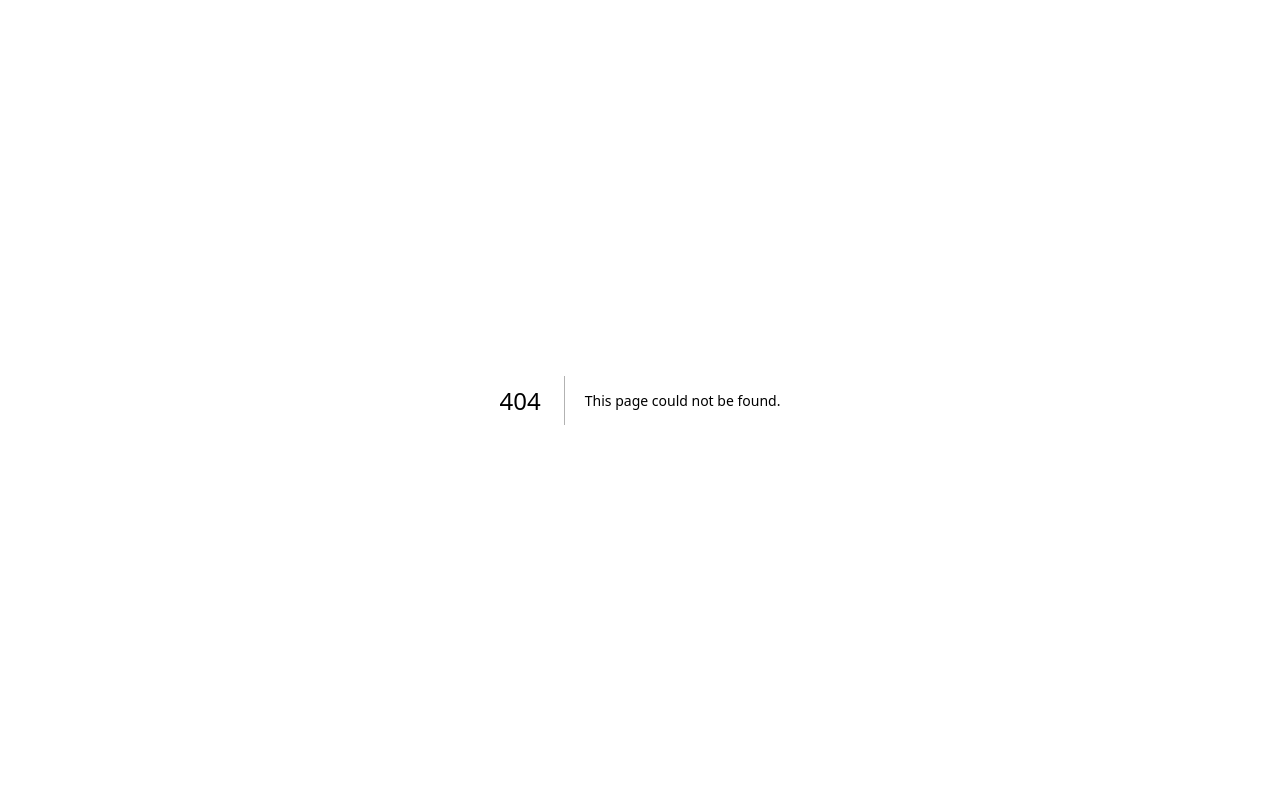
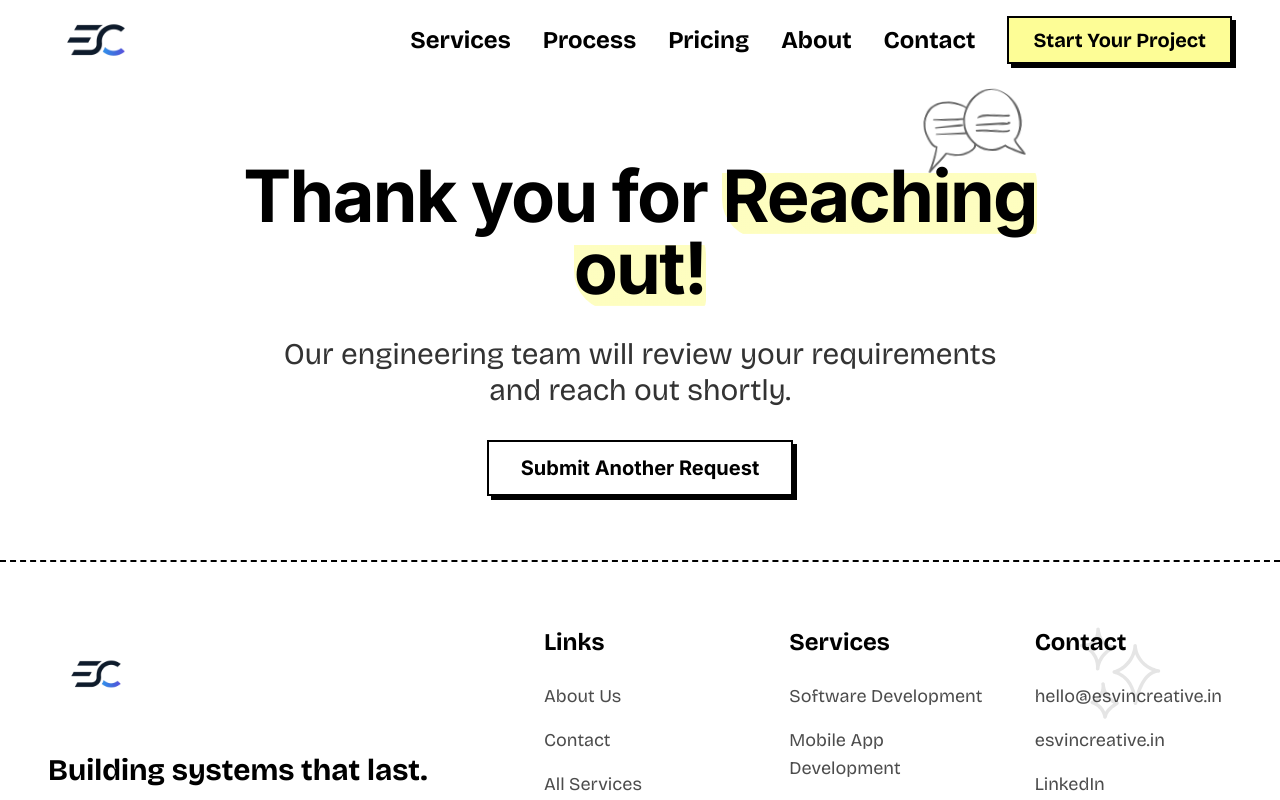
Before and after one commit to Esvin-Creative/esvin-creative-website, a Next.js app: page /contact-confirmed in a window 1280 px wide. Before the commit this address had no page. Shown: the top 800 px of the page. Built offline with nearby package versions, Linux system fonts and the light colour scheme.

Commit message:
feat: implement contact form redirect to dedicated confirmation page and add additional social profiles to schema metadata.

```diff
--- /dev/null
+++ b/app/contact-confirmed/ContactConfirmedPageClient.tsx
@@ -0,0 +1,40 @@
+"use client";
+
+import Navbar from "@/components/Navbar";
+import Footer from "@/components/Footer";
+import { motion } from "framer-motion";
+import Image from "next/image";
+import SketchHighlight from "@/components/SketchHighlight";
+
+
+export default function ContactConfirmedPageClient() {
+  return (
+    <main className="min-h-screen">
+      <Navbar />
+
+      <section className="relative pt-40 pb-16 px-6 md:px-12 max-w-5xl mx-auto text-center overflow-hidden">
+        <Image src="/assets/icons/speech-bubble-drawn.svg" alt="" width={100} height={100} className="absolute top-20 right-10 md:right-32 opacity-60 animate-wobble" />
+
+        <motion.div
+          initial={{ opacity: 0, y: 20 }}
+          animate={{ opacity: 1, y: 0 }}
+          transition={{ duration: 0.5 }}
+        >
+          <h1 className="text-5xl md:text-7xl font-bold text-black tracking-tight mb-8">
+            Thank you for <SketchHighlight color="yellow">Reaching out!</SketchHighlight>
+          </h1>
+          <p className="text-2xl md:text-3xl font-ultra text-black/80 leading-relaxed max-w-3xl mx-auto">
+            Our engineering team will review your requirements and reach out shortly.
+          </p>
+          <button
+            className="mt-8 px-8 py-3 bg-white sketch-border sketch-shadow text-black font-bold text-xl hover:bg-highlight-yellow transition-colors"
+          >
+            Submit Another Request
+          </button>
+        </motion.div>
+      </section>
+
+      <Footer />
+    </main>
+  );
+}
--- /dev/null
+++ b/app/contact-confirmed/page.tsx
@@ -0,0 +1,28 @@
+import type { Metadata } from "next";
+import ContactConfirmedPageClient from "./ContactConfirmedPageClient";
+
+export const metadata: Metadata = {
+  title: "Thank You | Esvin Creative",
+  description: "Thank you for contacting Esvin Creative's engineering team. We will get back to you soon.",
+  alternates: {
+    canonical: "https://www.esvincreative.in/contact-confirmed",
+  },
+};
+
+export default function ContactConfirmedPage() {
+  const breadcrumbSchema = {
+    "@context": "https://schema.org",
+    "@type": "BreadcrumbList",
+    "itemListElement": [
+      { "@type": "ListItem", "position": 1, "name": "Home", "item": "https://www.esvincreative.in" },
+      { "@type": "ListItem", "position": 2, "name": "Contact" }
+    ]
+  };
+
+  return (
+    <>
+      <script id="breadcrumb-schema" type="application/ld+json" dangerouslySetInnerHTML={{ __html: JSON.stringify(breadcrumbSchema) }} />
+      <ContactConfirmedPageClient />
+    </>
+  );
+}
--- a/app/contact/ContactPageClient.tsx
+++ b/app/contact/ContactPageClient.tsx
@@ -9,6 +9,7 @@ import Footer from "@/components/Footer";
 import FAQ from "@/components/FAQ";
 import TrustSignals from "@/components/TrustSignals";
 import SketchHighlight from "@/components/SketchHighlight";
+import { redirect } from "next/navigation";
 
 export default function ContactPageClient() {
   const [formData, setFormData] = useState({
@@ -50,7 +51,11 @@ export default function ContactPageClient() {
       });
 
       setStatus("success");
-      setFormData({ name: "", company: "", email: "", project: "", budget: "" });
+
+      setTimeout(() => {
+        redirect("/contact-confirmed");
+      }, 500);
+
     } catch (error) {
       console.error(error);
       setStatus("error");
@@ -62,7 +67,6 @@ export default function ContactPageClient() {
   return (
     <main className="min-h-screen bg-white">
       <Navbar />
-
 
       <section className="relative pt-40 pb-16 px-6 md:px-12 max-w-5xl mx-auto text-center overflow-hidden">
         <Image src="/assets/icons/speech-bubble-drawn.svg" alt="" width={100} height={100} className="absolute top-20 right-10 md:right-32 opacity-60 animate-wobble" />
@@ -81,14 +85,12 @@ export default function ContactPageClient() {
         </motion.div>
       </section>
 
-
       <section className="relative py-16 bg-white border-t-2 border-dashed border-black/10">
         <div className="absolute left-5 top-20 opacity-30">
           <Image src="/assets/icons/candle-with-burning-flame-hand-drawn-outline-svgrepo-com.svg" alt="" width={100} height={100} />
         </div>
 
         <div className="max-w-7xl mx-auto px-6 md:px-12 grid grid-cols-1 lg:grid-cols-5 gap-16 relative z-10">
-
 
           <motion.div
             initial={{ opacity: 0, x: -20 }}
@@ -143,7 +145,6 @@ export default function ContactPageClient() {
             </div>
           </motion.div>
 
-
           <motion.div
             initial={{ opacity: 0, x: 20 }}
             animate={{ opacity: 1, x: 0 }}
@@ -152,24 +153,7 @@ export default function ContactPageClient() {
           >
             <Image src="/assets/icons/sparkles-drawn.svg" alt="" width={60} height={60} className="absolute -top-8 -right-8 opacity-40 animate-wobble z-20" />
             <div className="bg-white sketch-border sketch-shadow p-8 md:p-12 h-full relative z-10">
-              {status === "success" ? (
-                <motion.div
-                  initial={{ opacity: 0, scale: 0.9 }}
-                  animate={{ opacity: 1, scale: 1 }}
-                  className="text-center py-20"
-                >
-                  <h3 className="text-3xl font-bold font-ultra text-black mb-4">Request Received!</h3>
-                  <p className="text-xl font-ultra text-black/80">
-                    Thank you for scheduling a consultation. Our engineering team will review your requirements and reach out shortly.
-                  </p>
-                  <button
-                    onClick={() => setStatus("idle")}
-                    className="mt-8 px-8 py-3 bg-white sketch-border sketch-shadow text-black font-bold text-xl hover:bg-highlight-yellow transition-colors"
-                  >
-                    Submit Another Request
-                  </button>
-                </motion.div>
-              ) : (
+
                 <form className="space-y-8" onSubmit={handleSubmit}>
                   <div className="grid grid-cols-1 md:grid-cols-2 gap-8">
                     <div className="space-y-3">
@@ -249,14 +233,13 @@ export default function ContactPageClient() {
 
                   <button
                     type="submit"
-                    disabled={isSubmitting}
+                    disabled={isSubmitting || status === "success"}
                     className="w-full flex items-center justify-center gap-2 py-5 bg-black text-white font-bold text-2xl hover:bg-highlight-yellow hover:text-black transition-colors sketch-border sketch-shadow disabled:opacity-50 disabled:cursor-not-allowed group mt-8"
                   >
-                    {isSubmitting ? "Submitting..." : "Schedule a Consultation"}
-                    {!isSubmitting && <PaperPlaneIcon className="w-6 h-6 group-hover:translate-x-1 group-hover:-translate-y-1 transition-transform" />}
+                    {isSubmitting ? "Submitting..." : status === "success" ? "Request Received. Redirecting..." : "Schedule a Consultation"}
+                    {status === "success" && <PaperPlaneIcon className="w-6 h-6 group-hover:translate-x-1 group-hover:-translate-y-1 transition-transform" />}
                   </button>
                 </form>
-              )}
             </div>
           </motion.div>
         </div>
--- a/app/layout.tsx
+++ b/app/layout.tsx
@@ -79,7 +79,9 @@ export default function RootLayout({
       "https://www.linkedin.com/company/esvin-creative",
       "https://instagram.com/esvincreative.in",
       "https://www.goodfirms.co/company/esvin-creative",
-      "https://www.sortlist.com/agency/esvin-creative"
+      "https://www.sortlist.com/agency/esvin-creative",
+      "https://www.f6s.com/esvin-creative",
+      "https://www.crunchbase.com/organization/esvin-creative-eaf3"
     ]
   };
 
--- a/components/LocalBusinessInfo.tsx
+++ b/components/LocalBusinessInfo.tsx
@@ -27,7 +27,9 @@ export default function LocalBusinessInfo() {
       "https://www.linkedin.com/company/esvin-creative",
       "https://instagram.com/esvincreative.in",
       "https://www.goodfirms.co/company/esvin-creative",
-      "https://www.sortlist.com/agency/esvin-creative"
+      "https://www.sortlist.com/agency/esvin-creative",
+      "https://www.f6s.com/esvin-creative",
+      "https://www.crunchbase.com/organization/esvin-creative-eaf3"
     ]
   };
 
```
